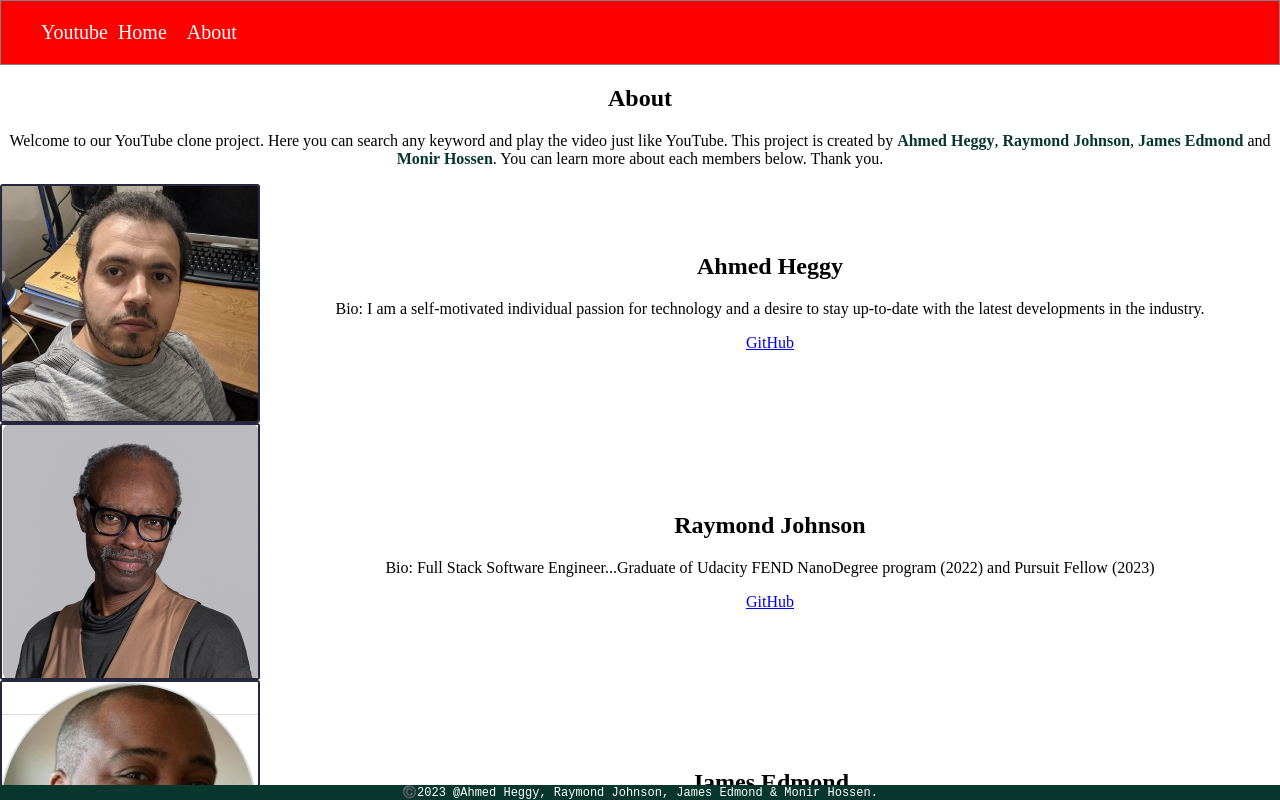
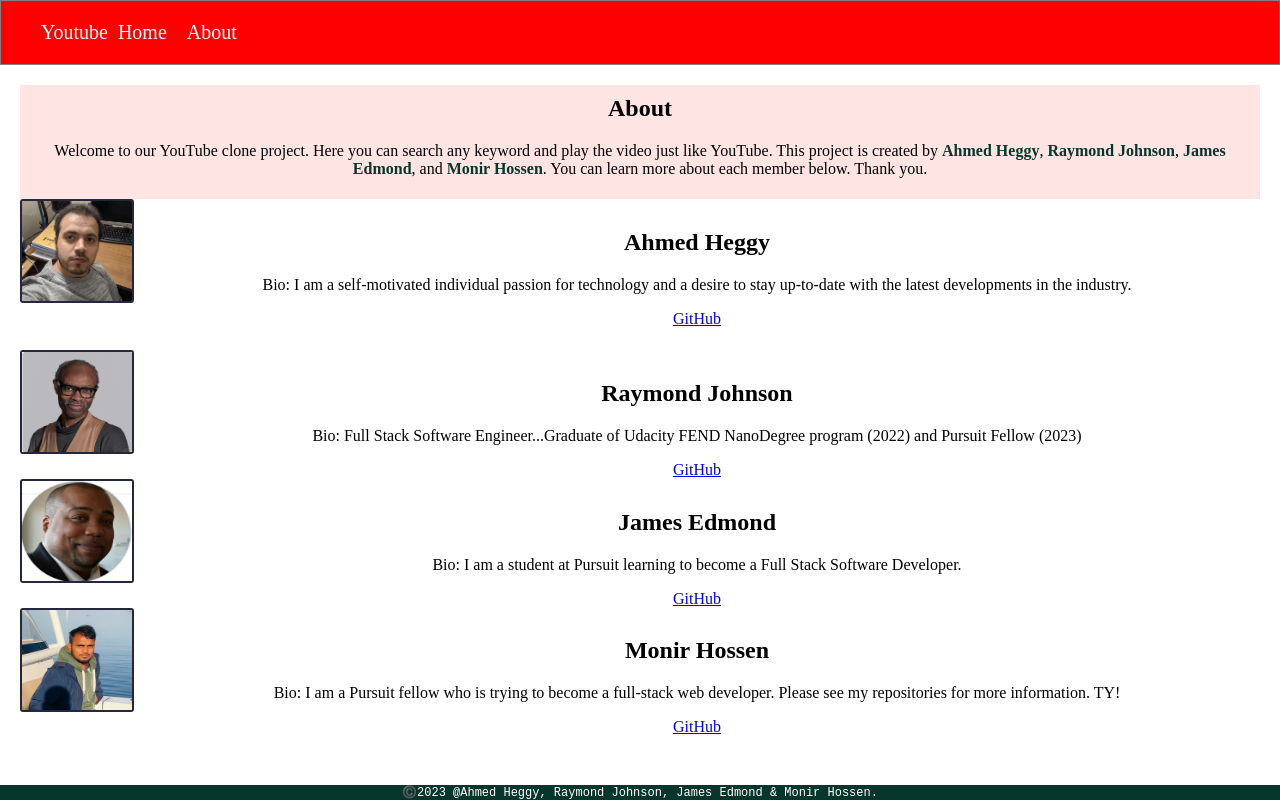
Before and after one commit to monir9h/youtube-clone-project, a React (Create React App) app: page /about in a window 1280 px wide. Shown: the top 800 px of the page. Built offline with nearby package versions, Linux system fonts and the light colour scheme.

Commit message:
add more styling to about page

```diff
--- a/src/components/about/About.css
+++ b/src/components/about/About.css
@@ -1,3 +1,6 @@
+.about {
+  margin: 20px;
+}
 
 strong{
 color: rgb(7,54,44);
@@ -18,14 +21,14 @@ footer {
   img  {
     border: 2px solid #25283d;
     border-radius: 3px;
-    height: 100%;
-    width: 20%;
+    height: 100px;
+    width: 110px;
     justify-content: left;
   }
 
-  .card{
-  display: flex;
-  }
+.card{
+display: flex;
+}
 
 .info-container{
   text-align: center;
@@ -34,3 +37,15 @@ footer {
 body{
   font-family: 'Eagle Lake';
 }
+
+.about-message {
+  background-color: rgba(255, 227, 227, 0.934);
+  width: 100%;
+}
+
+.paragraph-wrapper {
+  padding: 0 5px 5px 5px;
+}
+ h2{
+  padding: 10px 0 0 0;
+ }
--- a/src/components/about/About.js
+++ b/src/components/about/About.js
@@ -1,60 +1,61 @@
-import "./About.css"
-import React from "react"
-import {useState} from "react"
-import ah from "./assets/ah.jpg"
-import mh from "./assets/mh.png"
-import rj from "./assets/rj.png"
-import je from "./assets/je.png"
-import { Link } from "react-router-dom";
-export default function About (){
-const [showMore, setShowMore] = useState(false)
-
-const toggleShowMore =() =>{
-    setShowMore(!showMore)
-}
-
-
+import "./About.css";
+import React from "react";
+import ah from "./assets/ah.jpg";
+import mh from "./assets/mh.png";
+import rj from "./assets/rj.png";
+import je from "./assets/je.png";
+export default function About() {
   return (
+    <div className="about">
+      <div className="about-message">
+        <h2>About</h2>
+        <div className="paragraph-wrapper">
+          <p>
+            Welcome to our YouTube clone project. Here you can search any
+            keyword and play the video just like YouTube. This project is
+            created by <strong>Ahmed Heggy</strong>,{" "}
+            <strong>Raymond Johnson</strong>, <strong>James Edmond</strong>, and{" "}
+            <strong>Monir Hossen</strong>. You can learn more about each member
+            below. Thank you.
+          </p>
+        </div>
+      </div>
       <div>
-
-        <div>
-        <h2>About </h2>
-        <p> Welcome to our YouTube clone project. Here you can search any keyword and play the video just like YouTube.
-        This project is created by <strong >Ahmed Heggy</strong>, <strong>Raymond Johnson</strong>, <strong>James Edmond</strong> and <strong> Monir Hossen</strong>. You can learn more about each members below. Thank you.
-        </p>
-
-    </div>
         <div className="card">
           <img src={ah} />
           <div className="info-container">
             <h2>Ahmed Heggy</h2>
-                    <p>Bio: I am a self-motivated individual passion for technology and a desire to stay up-to-date with the latest developments in the industry.  </p>
-                    <a href= "https://github.com/aheggy ">GitHub</a>
+            <p>
+              Bio: I am a self-motivated individual passion for technology and a
+              desire to stay up-to-date with the latest developments in the
+              industry.{" "}
+            </p>
+            <a href="https://github.com/aheggy ">GitHub</a>
             <h5> </h5>
           </div>
         </div>
-
 
         <div className="card">
           <img src={rj} />
           <div className="info-container">
             <h2>Raymond Johnson</h2>
-                <p>Bio: Full Stack Software Engineer...Graduate of Udacity FEND NanoDegree program (2022) and Pursuit Fellow (2023)  </p>
-                <a href= "https://github.com/pulse99r">GitHub</a>
-
-
+            <p>
+              Bio: Full Stack Software Engineer...Graduate of Udacity FEND
+              NanoDegree program (2022) and Pursuit Fellow (2023){" "}
+            </p>
+            <a href="https://github.com/pulse99r">GitHub</a>
           </div>
         </div>
-
-
-
 
         <div className="card">
           <img src={je} />
           <div className="info-container">
             <h2>James Edmond</h2>
-                <p>Bio: I am a student at Pursuit learning to become a Full Stack Software Developer. </p>
-                <a href= "https://github.com/jed161 ">GitHub</a>
+            <p>
+              Bio: I am a student at Pursuit learning to become a Full Stack
+              Software Developer.{" "}
+            </p>
+            <a href="https://github.com/jed161 ">GitHub</a>
           </div>
         </div>
 
@@ -62,21 +63,22 @@ return (
           <img src={mh} />
           <div className="info-container">
             <h2>Monir Hossen</h2>
-                <p>Bio: I am a Pursuit fellow who is trying to become a full-stack web developer. Please see my repositories for more information. TY!  </p>
-                <a href= "https://github.com/monir9h ">GitHub</a>
+            <p>
+              Bio: I am a Pursuit fellow who is trying to become a full-stack
+              web developer. Please see my repositories for more information.
+              TY!{" "}
+            </p>
+            <a href="https://github.com/monir9h ">GitHub</a>
           </div>
         </div>
 
-
-        <footer>©️2023 @Ahmed Heggy, Raymond Johnson, James Edmond & Monir Hossen. </footer>
-
+        <footer>
+          ©️2023 @Ahmed Heggy, Raymond Johnson, James Edmond & Monir Hossen.{" "}
+        </footer>
       </div>
-)
-
+    </div>
+  );
 }
-
-
-
 
 // I can see an "About" page at the URL /about that has:
 // The nav bar.
```
Lines whose indentation alone changed are shown as unchanged.
